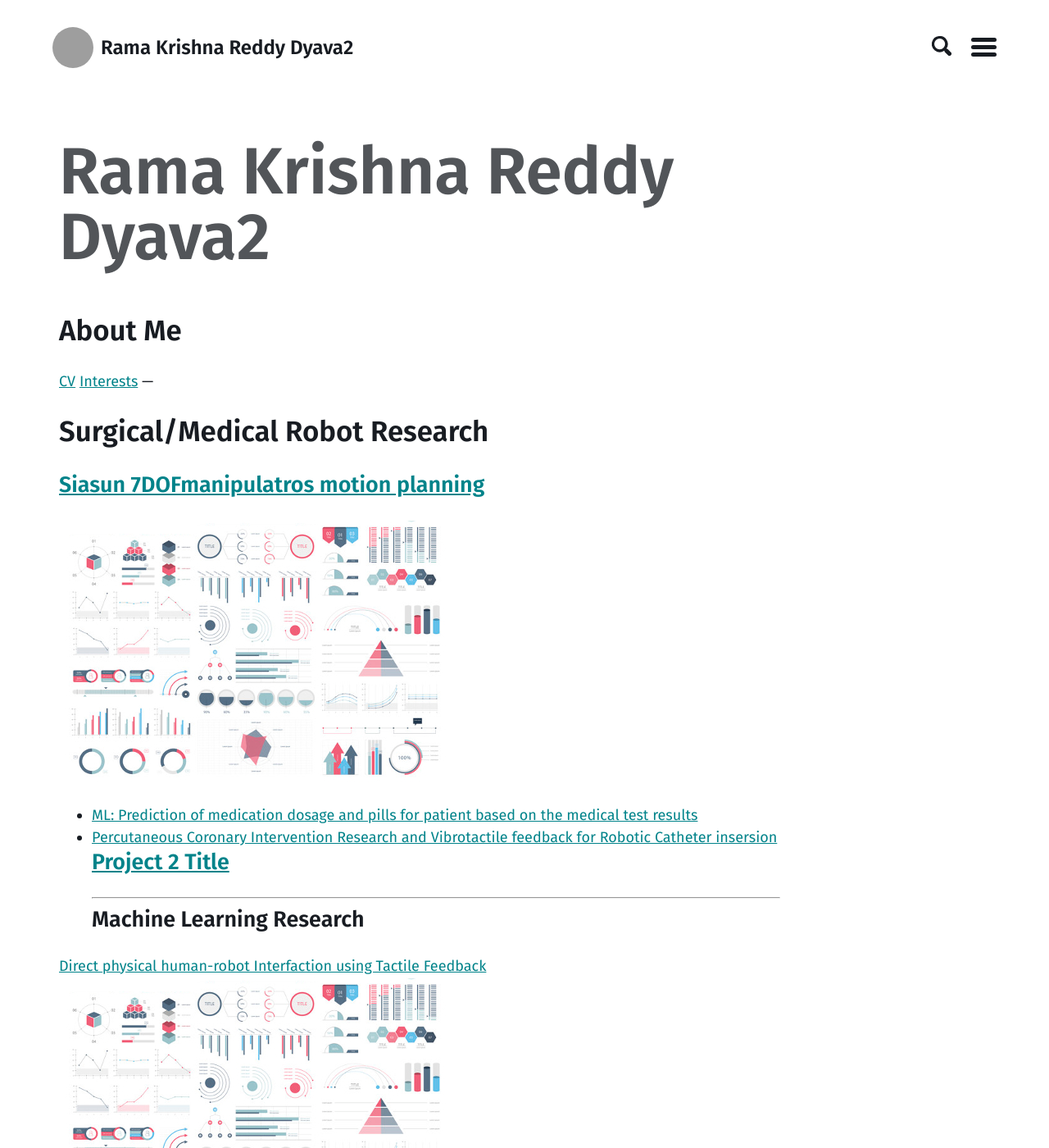
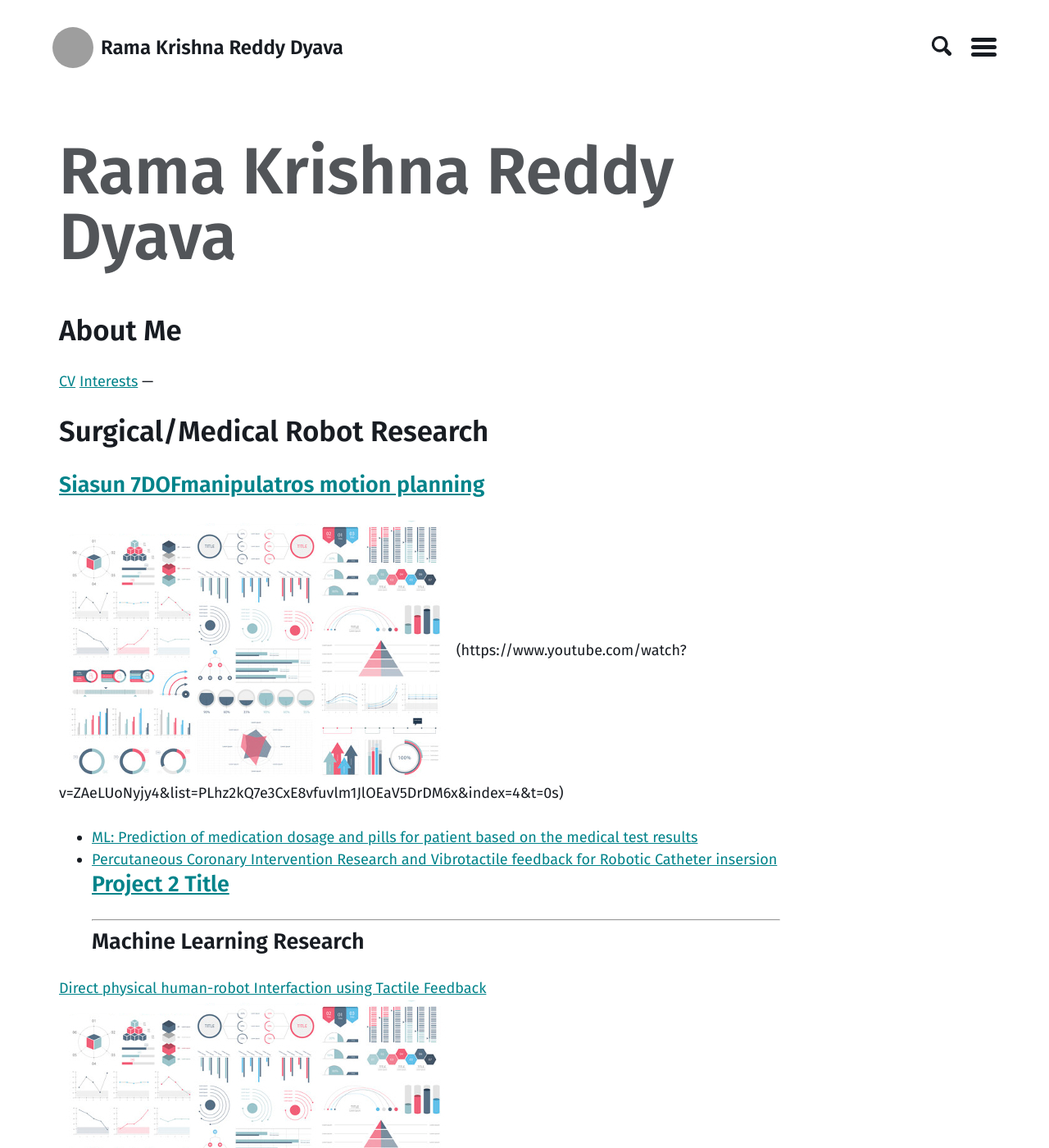
Before and after one commit to rkdyava/rama.github.io, a Jekyll site: the page built from index.md, in a window 1280 px wide and 1400 px high. Shown: the whole window at 82% size. Built offline with Jekyll 4.4.1, drawn with Linux system fonts in a browser that asks for light colours; our own code applies the rules of GitHub Pages for plain Markdown files; comment, search, counter and statistics services are not loaded; some of the changed text lies outside the part shown; grey boxes are pictures that could not be loaded.

Commit message:
Add: youtube video link

```diff
--- a/_config.yml
+++ b/_config.yml
@@ -1,4 +1,4 @@
-title: Rama Krishna Reddy Dyava2 # your name (or website title) here
+title: Rama Krishna Reddy Dyava # your name (or website title) here
 email:
 logo: "/images/DSC00072.JPG?raw=true" # your photo (or logo) here
 description: > # your text below (remove <br> elements if you don't need line breaks)
--- a/index.md
+++ b/index.md
@@ -6,8 +6,8 @@
 ---
 ## Surgical/Medical Robot Research
 ### [Siasun 7DOFmanipulatros motion planning](docs/posts.md)
-<img src="images/dummy_thumbnail.jpg?raw=true"/>
-- [ML: Prediction of medication dosage and pills for patient  based on the medical test results ](http://example.com/)
+<img src="images/dummy_thumbnail.jpg?raw=true"/> (https://www.youtube.com/watch?v=ZAeLUoNyjy4&list=PLhz2kQ7e3CxE8vfuvlm1JlOEaV5DrDM6x&index=4&t=0s)
+- [ML: Prediction of medication dosage and pills for patient  based on the medical test results ](https://www.youtube.com/watch?v=ZAeLUoNyjy4&list=PLhz2kQ7e3CxE8vfuvlm1JlOEaV5DrDM6x&index=4&t=0s)
 - [Percutaneous Coronary Intervention Research and Vibrotactile feedback for Robotic Catheter insersion ](pdf/Dyava_PCI_presentation.pdf)
 ### [Project 2 Title](http://example.com/)
 ---
```
